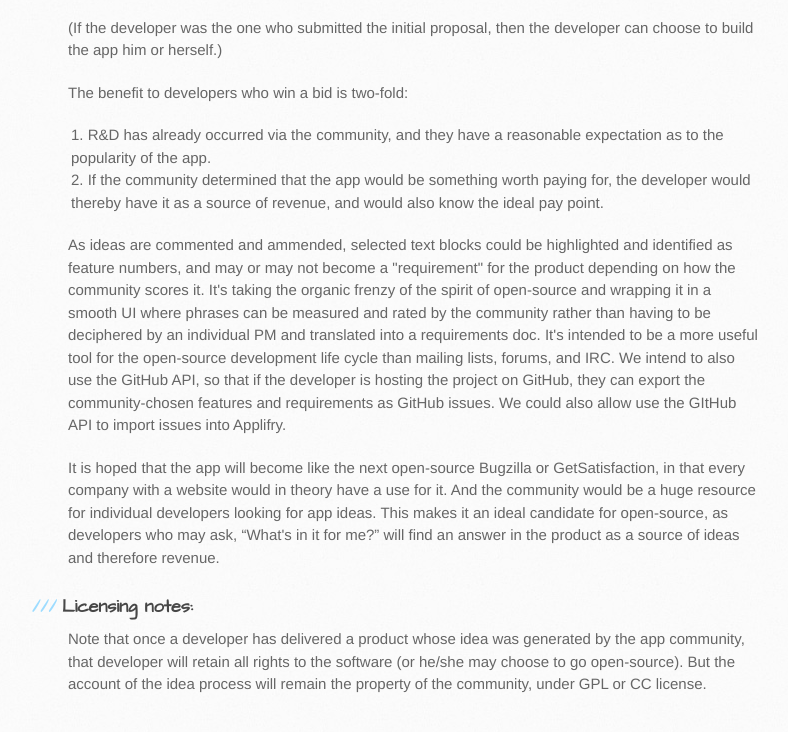
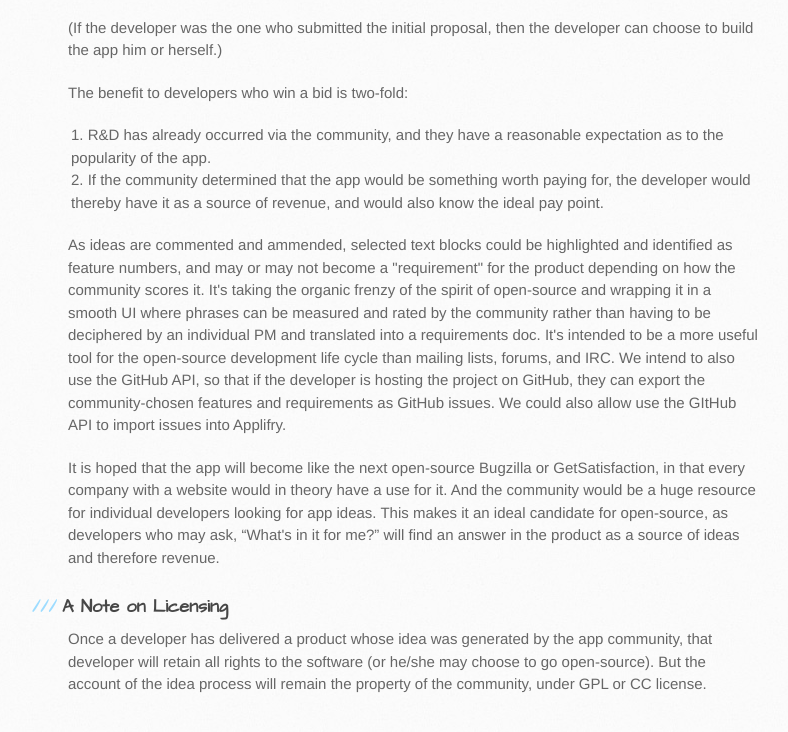
Before and after one commit to lorddev/applifry, a plain HTML site: page index.html in a window 1280 px wide. Shown: the part 1318-2050 px from the top of the page, without its empty margins (102-890 px from the left). Drawn offline with Linux system fonts and the light colour scheme.

Commit message:
Some content updates

```diff
--- a/index.html
+++ b/index.html
@@ -35,7 +35,7 @@
 
 <p>Our itch: how can we quantify feature requests in a democratic way that would basically take care of as much R&amp;D as possible before actually writing the first line of code for a new project?</p>
 
-<p>GitHub's Issues feature is awesome. But wouldn't it be great if there were a way to really quantify the desirability of a feature before beginning development? Or if you wanted to create a new app and you needed to know how popular it would be?</p>
+<p>GitHub's Issues feature is awesome. But wouldn't it be great if there were a way to really quantify the desirability of a given feature before beginning development? Or if you wanted to create a new app and you needed to know how popular it would be?</p>
 
 <p>Kickstarter is also awesome. But there's a little spot in the FAQ that makes it unusable for people like us. To paraphrase&mdash;&lsquo;Kickstarter is for projects that have a definite end and don't require maintenance. For example, we wouldn't have been able to use Kickstarter to build Kickstarter.&rsquo;</p>
 
@@ -68,9 +68,9 @@
 
 <p>It is hoped that the app will become like the next open-source Bugzilla or GetSatisfaction, in that every company with a website would in theory have a use for it. And the community would be a huge resource for individual developers looking for app ideas. This makes it an ideal candidate for open-source, as developers who may ask, “What's in it for me?” will find an answer in the product as a source of ideas and therefore revenue.</p>
 
-<h3>Licensing notes:</h3>
+<h3>A Note on Licensing</h3>
 
-<p>Note that once a developer has delivered a product whose idea was generated by the app community, that developer will retain all rights to the software (or he/she may choose to go open-source). But the account of the idea process will remain the property of the community, under GPL or CC license.</p>
+<p>Once a developer has delivered a product whose idea was generated by the app community, that developer will retain all rights to the software (or he/she may choose to go open-source). But the account of the idea process will remain the property of the community, under GPL or CC license.</p>
         </section>
 
         <aside id="sidebar">
```
